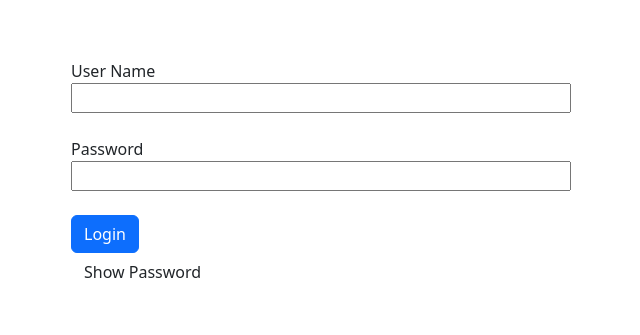
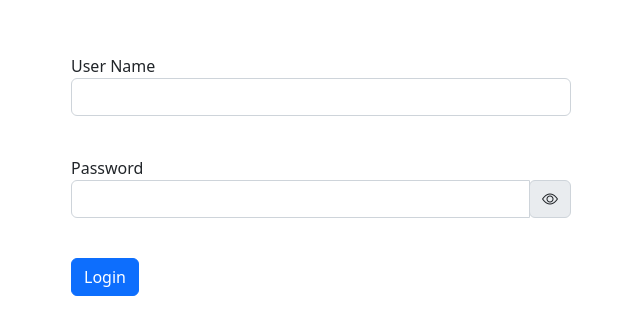
Before and after one commit to genesisscv/fit-tracker-frontend, an Angular app: page /login in a window 1280 px wide. Shown: the part 225-560 px from the top of the page, without its empty margins (319-959 px from the left). Built offline with nearby package versions, Linux system fonts and the light colour scheme.

Commit message:
Add icons

```diff
--- a/angular.json
+++ b/angular.json
@@ -31,7 +31,8 @@
                         ],
                         "styles": [
                             "src/styles.scss",
-                            "node_modules/bootstrap/dist/css/bootstrap.min.css"
+                            "node_modules/bootstrap/dist/css/bootstrap.min.css",
+                            "node_modules/bootstrap-icons/font/bootstrap-icons.css"
                         ],
                         "scripts": [
                             "node_modules/jquery/dist/jquery.js",
--- a/package.json
+++ b/package.json
@@ -19,6 +19,8 @@
     "@angular/platform-browser-dynamic": "^15.2.0",
     "@angular/router": "^15.2.0",
     "bootstrap": "^5.2.3",
+    "bootstrap-icons": "^1.10.3",
+    "jquery": "^3.6.4",
     "rxjs": "~7.8.0",
     "tslib": "^2.3.0",
     "zone.js": "~0.12.0"
--- a/src/app/pages/login/components/login-form/login-form.component.html
+++ b/src/app/pages/login/components/login-form/login-form.component.html
@@ -3,22 +3,31 @@
         <div class="mb-4">
             <label>
                 User Name
-        <br/>
-        <input formControlName="userName">
+                <div class="input-group mb-3">
+                    <input formControlName="userName" aria-label="user name" class="form-control">
+                </div>
             </label>
         </div>
         <div class="mb-4">
             <label>
                 Password
-            <input formControlName="password" [attr.type]="hidePassword? 'password': null">
-
+                <div class="input-group mb-3">
+                    <input formControlName="password" [attr.type]="hidePassword? 'password': null" class="form-control"
+                           aria-label="Password">
+                    <div class="input-group-append">
+                        <span (click)="togglePassword()"
+                              class="password-toggle input-group-text">
+                            <i class="bi" [ngClass]="{
+                                'bi-eye': hidePassword,
+                                'bi-eye-slash': !hidePassword
+                                }" ></i>
+                        </span>
+                    </div>
+                </div>
             </label>
         </div>
         <button type="submit" class="btn btn-primary">
             Login
         </button>
     </form>
-    <button (click)="togglePassword()" class="btn badge-danger">
-      {{hidePassword? "Show" : "Hide"}} Password
-    </button>
 </ng-container>
```
Lines whose indentation alone changed are shown as unchanged.
